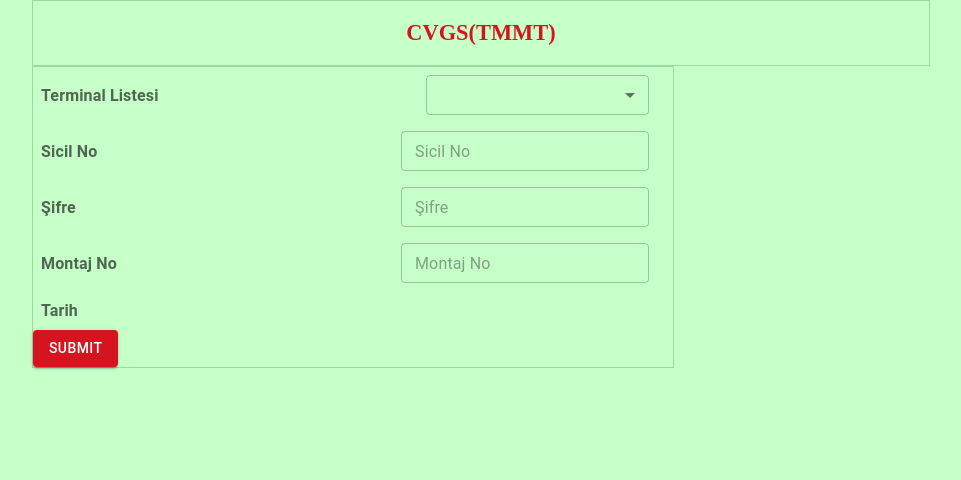
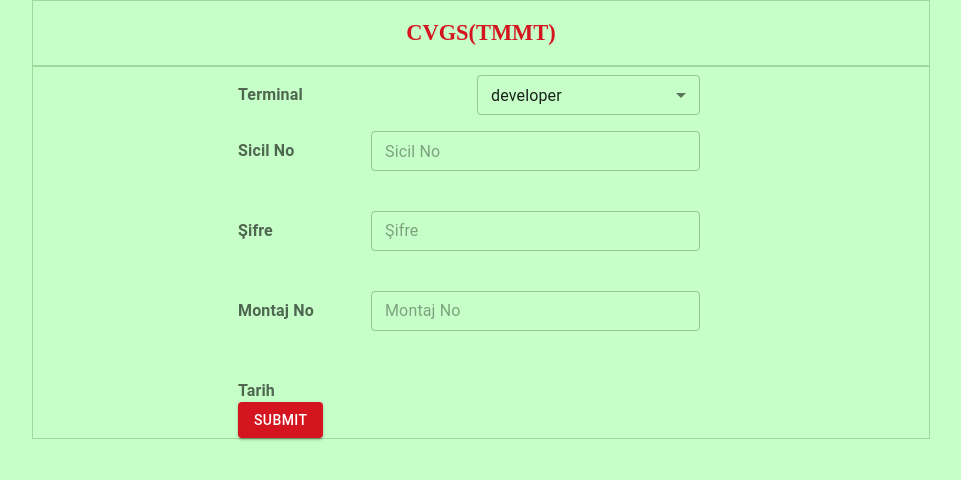
Before and after one commit to holosawn/32-Bit-Project, a React (Create React App) app: page /1/1 in a window 1280 px wide. Shown: the top 480 px of the page, without its empty margins (159-1120 px from the left). Built offline with nearby package versions, Linux system fonts and the light colour scheme.

Commit message:
Added scroll buttons to reuseable select component and some minor changes

```diff
--- a/src/Styles.js
+++ /dev/null
@@ -1,15 +0,0 @@
-const labelStyle={
-    fontWeight:700,
-    whiteSpace:"normal",
-    margin:1,
-    minWidth:"110px"
-}
-const formBoxStyle={
-    marginInlineEnd:2,
-    width:"auto",
-    display:"flex",
-    justifyContent:"space-between",
-    alignItems:"center"
-}
-
-export {labelStyle,formBoxStyle}
--- a/src/TerminalLogin/CustomSelect.js
+++ b/src/TerminalLogin/CustomSelect.js
@@ -1,34 +1,117 @@
-import { Field, useField } from "formik"
-import {Box, OutlinedInput,Select, MenuItem,FormHelperText} from '@mui/material'
-import { useEffect } from "react"
+import { useFormikContext, useField } from "formik"
+import { MenuItem,Box,Select,Popper,Button} from '@mui/material'
+import { useEffect, useState , useRef } from "react"
+import {IconButton} from "@mui/material"
+import KeyboardArrowUpIcon from '@mui/icons-material/KeyboardArrowUp';
+import KeyboardArrowDownIcon from '@mui/icons-material/KeyboardArrowDown';
 
-const OutlineColor =(color) => {
-    return {"& .MuiOutlinedInput-root .MuiOutlinedInput-notchedOutline": { borderColor: color }}}
+const scrollButtonStyle={minWidth:"15vw",border:"1.5px solid #9cdb9e",borderRadius:1}
+
+const CustomSelect = ({name,options,style,otherProps}) => {
+
+    const { setFieldValue } = useFormikContext();
+    const [field, meta] = useField(name);
+    const [isOpen,setIsOpen] = useState(false)
+    const selectRef=useRef(null)
+    const dropdownRef= useRef(null)
+    let IntervalId = 0
+
+    const handleChange = evt => {
+      const { value } = evt.target;
+      setFieldValue(name, value);
+    };
+
+    useEffect(()=>{
+        setFieldValue(name,options[0])
+    },[])
 
 
+    const configSelect = {
+      ...field,
+      ...otherProps,
+      size : "small",
+      variant: 'outlined',
+      color:(meta.touched && meta.error ? "primary" : "third"),
+      defaultValue: options[0],
+      onChange: handleChange
+    };
 
-const CustomSelect = ({options,style,...props}) => {
+    if (meta && meta.touched && meta.error) {
+      configSelect.error = true;
+    }
 
+    const handleMouseClick= (direction) => {
+      const menuList = document.querySelector(".MuiMenu-paper")
+      if(menuList){
+        menuList.scrollBy({top:(direction == "up" ? -64 : 64 ),behavior:"smooth"})
+      }
+    }
 
-    const[field,meta]=useField(props)
+    const handleMouseDown= (direction) =>{
+      const menuList = document.querySelector(".MuiMenu-paper")
+      if(menuList){
+        const scrollStep = direction === "up" ? -16 : 16
+        let scrollInterval = setInterval(() => {
+          const newScrollTop = menuList.scrollTop + scrollStep
+          menuList.scrollTop = newScrollTop
+        },16)
 
+        selectRef.current= scrollInterval}
+      }
 
-    return(
-    <Box>
-        <Select
-            variant="outlined"
-            color="third"
-            sx={{...style, borderColor:"secondary" , ...(meta.error && meta.touched ? OutlineColor("red") : OutlineColor("black"))}}
-            size="small"
-            {...field}
-        >
-            {options.map((value) => {
-                return <MenuItem value={value}>
-                {value}
-                </MenuItem>
-            })}
-        </Select>
+    const handleMouseUp= () => {
+      clearInterval(selectRef.current)
+    }
+
+    return (
+      <>
+        <Box>
+
+          <Select defaultValue={options[0]} sx={{...style}} {...configSelect}
+              open={isOpen} onOpen={() => setIsOpen(true)} onClose={() => setIsOpen(false)}
+              ref={dropdownRef}
+              >
+              {options.map(val => {
+              return <MenuItem value = {val} >{val}</MenuItem>
+              })}
+
+          </Select>
+
+          <Popper open={isOpen} sx={{zIndex:10000}} anchorEl={dropdownRef.current} placement="right-end" >
+
+            <Box sx={{display:"flex",flexDirection:"column",bgcolor:"#c6ffc8"}}>
+
+              <IconButton sx={scrollButtonStyle}
+              onClick={() => handleMouseClick("up")}
+              onMouseDown={() => {
+                const IntervalId=setTimeout(()=> {
+                  handleMouseDown("up")},100)
+                  selectRef.current=IntervalId
+                    }}
+              onMouseUp={handleMouseUp}
+              onMouseLeave={handleMouseUp}
+              >
+                <KeyboardArrowUpIcon />
+              </IconButton>
+
+              <IconButton sx={scrollButtonStyle}
+                onClick={()=> handleMouseClick("down")}
+                onMouseDown={() => {
+                  const IntervalId=setTimeout(()=> {
+                    handleMouseDown("down")},100)
+                    selectRef.current=IntervalId
+                      }}
+                onMouseUp={handleMouseUp}
+                onMouseLeave={handleMouseUp}
+                >
+                <KeyboardArrowDownIcon />
+              </IconButton>
+
+            </Box>
+          </Popper>
         </Box>
+
+      </>
     )
-    }
+  }
 export default CustomSelect
--- a/src/TerminalLogin/Custominput.js
+++ b/src/TerminalLogin/Custominput.js
@@ -13,21 +13,21 @@ const CustomInput = ({label,style,...props}) => {
     const[field,meta]=useField(props)
 
     return(
-    <Box>
+    <>
             <TextField
-            sx={{...style ,"& .MuiOutlinedInput-root .MuiOutlinedInput-notchedOutline": {
-                borderColor: "primary",
-              }}}
-
+            sx={{...style ,...(meta.touched && meta.error ? OutlineColor("#ff0000") : null)
+            }}
+            autoComplete
             color="third"
             size="small"
+            onChange={console.log("changed")}
             {...field} {...props}
-            helperText={meta.touched && meta.error && `${meta.error}`}
+            helperText={(meta.touched && meta.error) ? `${meta.error}` : " "}
             FormHelperTextProps={{ sx: { color: "red" } }}
             />
 
 
-    </Box>
+    </>
     )
 }
 export default CustomInput
--- a/src/TerminalLogin/Login.js
+++ b/src/TerminalLogin/Login.js
@@ -8,10 +8,14 @@ import { Formik, Form} from "formik";
 import * as yup from "yup";
 import CustomInput from "./Custominput"
 import CustomSelect from "./CustomSelect"
-import { formBoxStyle } from "../Styles"
-import { labelStyle } from "../Styles"
-import { BorderColor } from '@mui/icons-material';
 
+const labelStyle={
+    fontWeight:700,
+    whiteSpace:"normal",
+    width:"%100",
+    minWidth:"125px",
+    marginBlockStart:2
+}
 const HeaderBox =styled(Box)(({theme}) => ({
 	border:"1px solid #9cdb9e",
 	boxShadow:"0",
@@ -22,12 +26,14 @@ const HeaderBox =styled(Box)(({theme}) => ({
 const FormBox =styled(Box)(({theme}) =>({
 	border:"1px solid #9cdb9e",
 	boxShadow:"0",
-	width:"50vw",
-	minWidth:325,
+	width:"70vw",
+	minWidth:380,
 	display: "flex",
 	flexDirection:"column",
 	justifyContent:"space-around",
-	alignContent:"space-around"
+	alignContent:"space-around",
+	alignItems: "center",
+
 }))
 const initialValues={
 	terminal:"",
@@ -51,14 +57,24 @@ const advancedSchema = yup.object().shape({
 	.string()
 	.required("required")
 });
+const formBoxStyle={
+    marginInlineEnd:2,
+    width:"50vw",
+    minWidth:"363px",
+    maxWidth:"470px",
+    display:"flex",
+    justifyContent:"space-between",
+	overflow:"hidden"
+}
 const mainInputStyle={
-	width:"auto",
 	minWidth:"223px",
 	margin:1,
+	display:"flex",
+	flexGrow:1,
+	flexBasis:0
 	}
 
-
-const optionss=["developer","designer","manager"]
+const optionss=["developer","designer","manager","student","ak","kızıl","cult","developer","designer","manager","student","ak","kızıl","cult","developer","designer","manager","student","ak","kızıl","cult","designer","manager","student","ak","kızıl","cult","developer","designer","manager","student","ak","kızıl","cult","developer","designer","manager","student","ak","kızıl","cult","designer","manager","student","ak","kızıl","cult","developer","designer","manager","student","ak","kızıl","cult","developer","designer","manager","student","ak","kızıl","cult"]
 const onSubmit = async (values, actions) => {
 	await new Promise((resolve) => setTimeout(resolve, 1000));
 	console.log(values)
@@ -69,32 +85,34 @@ const onSubmit = async (values, actions) => {
 
 	const navigate = useNavigate()
 	const handleButtonClick =() => {navigate(-1)}
+
+
+
 	return (
-	<>
+	<Box>
 	<HeaderBox color='secondary' >
         <Toolbar sx={{display:"flex",justifyContent:"center"}}>
         <Typography variant='kazil' >CVGS(TMMT)</Typography>
         </Toolbar>
     </HeaderBox>
 
-	<FormBox>
+	<FormBox >
 	  <Formik
 		initialValues={{ terminal:"",sicil:"",password:"",montaj:""}}
 		validationSchema={advancedSchema}
 		onSubmit={onSubmit}
 	  >
 		{({ isSubmitting }) => (
-		  <Form>
+		  <Form >
 
 		<Box sx={formBoxStyle} overflow={"auto"}>
-			<InputLabel  sx={labelStyle}>
-            	Terminal Listesi
+			<InputLabel  sx={{...labelStyle}}>
+            	Terminal
         	</InputLabel>
 			<CustomSelect
 			  name="terminal"
 			  options={optionss}
 			  style={mainInputStyle}
-			  defaultValue={optionss[0]}
 			/>
 		</Box>
 
@@ -152,7 +170,7 @@ const onSubmit = async (values, actions) => {
 	  </Formik>
 	</FormBox>
 
-	</>
+	</Box>
 	);
   };
   export default AdvancedForm;
```
